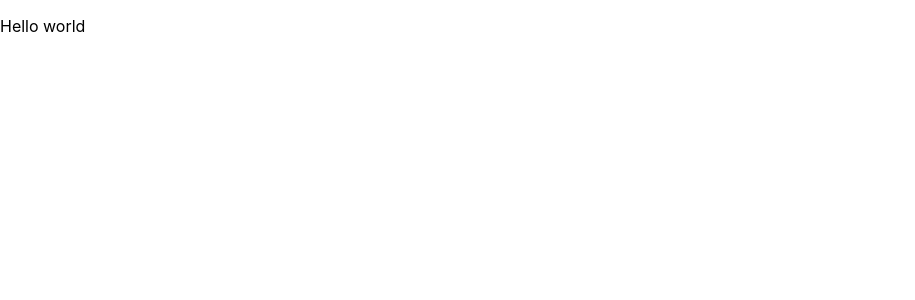
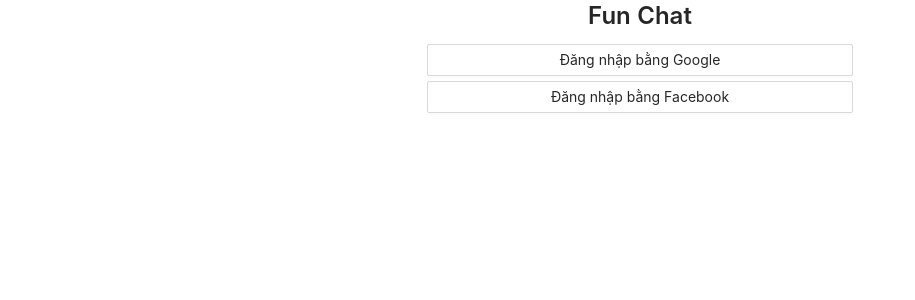
Before and after one commit to greeneley/real-time-chat-app, a React (Create React App) app: page / in a window 1280 px wide. Shown: the top 300 px of the page, without its empty margins (0-915 px from the left). Built offline with nearby package versions, Linux system fonts and the light colour scheme.

Commit message:
next 2 step

```diff
--- a/src/App.js
+++ b/src/App.js
@@ -1,8 +1,8 @@
-import logo from "./logo.svg";
 import "./App.css";
-
+import Login from "./components/Login";
+import React from "react";
 function App() {
-  return <p>Hello world</p>;
+  return <Login />;
 }
 
 export default App;
--- /dev/null
+++ b/src/components/Login/index.js
@@ -0,0 +1,30 @@
+import React from "react";
+import { Button, Col, Row, Typography } from "antd";
+import firebase, { auth } from "../firebase/config";
+
+const { Title } = Typography;
+
+const fbProvider = new firebase.auth.FacebookAuthProvider();
+
+export default function Login() {
+  const handleFbLogin = () => {
+    auth.signInWithPopup(fbProvider);
+  };
+  return (
+    <div>
+      <Row justify="center" style={{ height: 800 }}>
+        <Col span={8}>
+          <Title style={{ textAlign: "center" }} level={3}>
+            Fun Chat
+          </Title>
+          <Button style={{ width: "100%", marginBottom: 5 }}>
+            Đăng nhập bằng Google
+          </Button>
+          <Button style={{ width: "100%" }} onClick={handleFbLogin}>
+            Đăng nhập bằng Facebook
+          </Button>
+        </Col>
+      </Row>
+    </div>
+  );
+}
--- /dev/null
+++ b/src/components/firebase/config.js
@@ -0,0 +1,25 @@
+import firebase from "firebase/app";
+
+import "firebase/analytics";
+import "firebase/auth";
+import "firebase/firestore";
+
+const firebaseConfig = {
+  apiKey: "AIzaSyDrCbs3R-ncr9GYaWBHbdbQrXbqQDvQ8-Q",
+  authDomain: "chat-app-d19f0.firebaseapp.com",
+  projectId: "chat-app-d19f0",
+  storageBucket: "chat-app-d19f0.appspot.com",
+  messagingSenderId: "148222597223",
+  appId: "1:148222597223:web:a6028869f86286c836dcc2",
+  measurementId: "G-TE05G2J3TJ",
+};
+
+firebase.initializeApp(firebaseConfig);
+firebase.analytics();
+// Initialize Firebase
+
+const auth = firebase.auth();
+const db = firebase.firestore();
+
+export { db, auth };
+export default firebase;
--- a/src/index.css
+++ b/src/index.css
@@ -1,3 +1,5 @@
+@import '~antd/dist/antd.css';
+
 body {
   margin: 0;
   font-family: -apple-system, BlinkMacSystemFont, 'Segoe UI', 'Roboto', 'Oxygen',
```
Also changed, not shown: package.json (+6 -1 lines), 1 other file (tests, documents, lock files or other folders).
